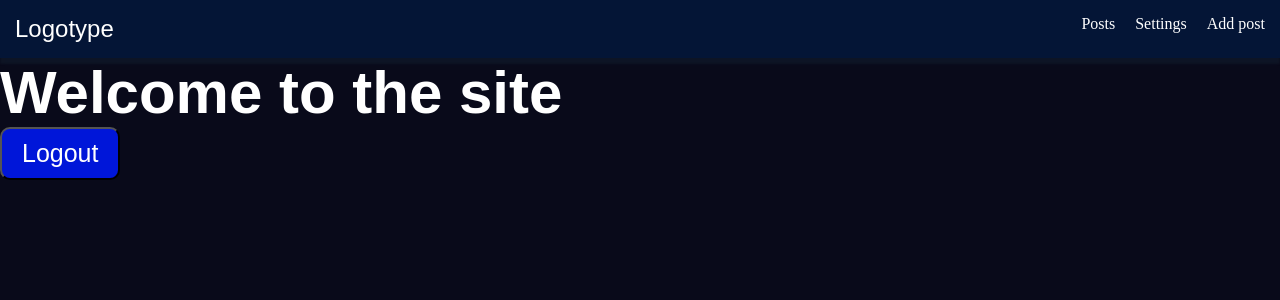
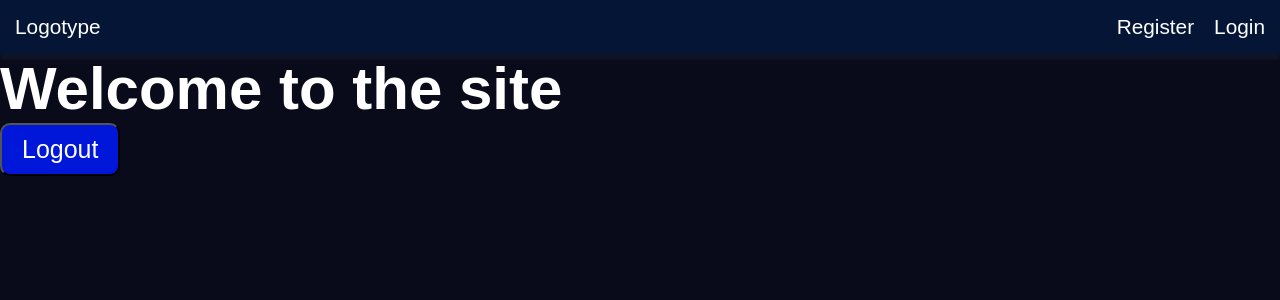
Before and after one commit to volodinSergey/Blog-for-devhouse, a Vue app in the folder frontend/: page /home in a window 1280 px wide. Shown: the top 300 px of the page. Built offline with nearby package versions, Linux system fonts and the light colour scheme.

Commit message:
Created auth buttons ui and functional

```diff
--- a/frontend/src/App.vue
+++ b/frontend/src/App.vue
@@ -1,8 +1,10 @@
 <template>
   <div id="app">
-    <TheHeader />
+    <div class="container">
+      <TheHeader />
 
-    <router-view></router-view>
+      <router-view></router-view>
+    </div>
   </div>
 </template>
 
--- a/frontend/src/components/TheHeader.vue
+++ b/frontend/src/components/TheHeader.vue
@@ -1,8 +1,13 @@
 <template>
   <header class="header">
+    <div class="container">
+      <div class="header__box">
         <TheLogo />
 
-    <nav class="navigation">
+        <nav
+          v-if="isAuth"
+          class="navigation"
+        >
           <ul class="navigation__list navigation-list">
             <li class="navigation-list__item">
               <router-link
@@ -11,27 +16,42 @@
                 >Posts
               </router-link>
             </li>
-        <li class="navigation-list__item">
-          <router-link
-            class="navigation-list__link"
-            :to="{}"
-            >Settings
-          </router-link>
-        </li>
-        <li class="navigation-list__item">
-          <router-link
-            class="navigation-list__link"
-            :to="{}"
-            >Add post
-          </router-link>
-        </li>
           </ul>
         </nav>
+
+        <div class="auth-buttons">
+          <button
+            v-if="isAuth"
+            class="auth-buttons__button"
+            :to="{ name: 'loginView' }"
+            @click="onLogout"
+          >
+            Logout
+          </button>
+
+          <template v-else>
+            <router-link
+              class="auth-buttons__button"
+              :to="{ name: 'registerView' }"
+              >Register
+            </router-link>
+
+            <router-link
+              class="auth-buttons__button"
+              :to="{ name: 'loginView' }"
+              >Login
+            </router-link>
+          </template>
+        </div>
+      </div>
+    </div>
   </header>
 </template>
 
 <script>
 import TheLogo from './TheLogo.vue'
+
+import { mapGetters, mapActions } from 'vuex'
 
 export default {
   name: 'TheHeader',
@@ -39,16 +59,36 @@ export default {
   components: {
     TheLogo,
   },
+
+  computed: {
+    ...mapGetters({
+      isAuth: 'isAuth',
+    }),
+  },
+
+  methods: {
+    ...mapActions(['logout']),
+
+    onLogout() {
+      this.logout()
+
+      this.$router.push({ name: 'loginView' })
+    },
+  },
 }
 </script>
 
 <style lang="scss" scoped>
 .header {
-  display: flex;
-  justify-content: space-between;
   background-color: rgb(2 28 71 / 64%);
   padding: 15px;
   box-shadow: 0px 6px 2px 0px rgba(34, 60, 80, 0.2);
+
+  &__box {
+    display: flex;
+    justify-content: space-between;
+    align-items: center;
+  }
 }
 
 .navigation-list {
@@ -56,6 +96,29 @@ export default {
   gap: 20px;
 }
 .navigation-list__link {
+  font-family: sans-serif;
+  font-size: 1.3rem;
+  color: #fff;
+}
+
+.container {
+  max-width: 1480px;
+  margin: 0 auto;
+}
+
+.auth-buttons {
+  display: flex;
+  gap: 20px;
+
+  &__button {
+    font-family: sans-serif;
+    font-size: 1.3rem;
+    color: #fff;
+  }
+}
+
+.logout {
+  background-color: blue;
   color: #fff;
 }
 </style>
--- a/frontend/src/components/TheLogo.vue
+++ b/frontend/src/components/TheLogo.vue
@@ -16,12 +16,13 @@ export default {
 
 <style lang="scss" scoped>
 $logo-color: #fff;
+$font-size: 1.3rem;
 .logo-box {
   display: inline-block;
 
   &__logo {
     font-family: sans-serif;
-    font-size: 1.5rem;
+    font-size: $font-size;
     color: $logo-color;
   }
 }
--- a/frontend/src/store/modules/auth.module.js
+++ b/frontend/src/store/modules/auth.module.js
@@ -8,8 +8,8 @@ const state = {
 }
 
 const getters = {
-    isAuth: state => Boolean(state.token),
-    ownerId: state => state.user.id,
+    isAuth: state => Boolean(state.user),
+    // ownerId: state => state.user.id,
     // userRole: state => state.role
 }
 
```
Lines whose indentation alone changed are shown as unchanged.
